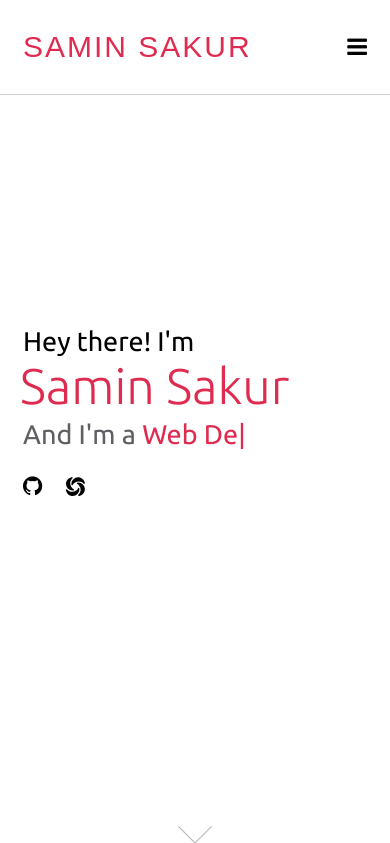
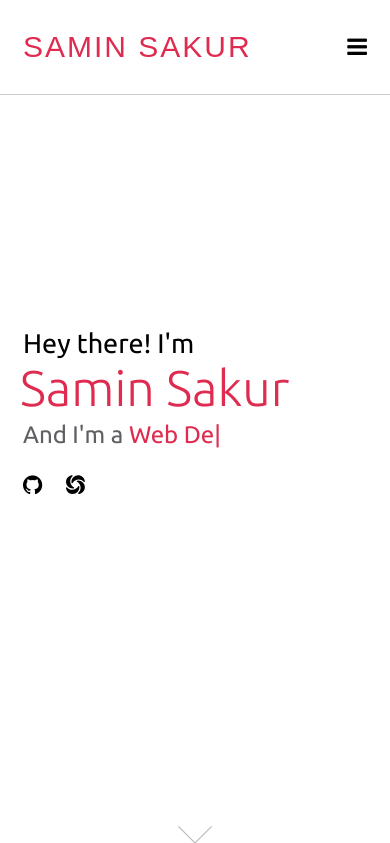
Before and after one commit to saminsakur/saminsakur.github.io, a PHP site: page / in a window 390 px wide. Shown: the top 843 px of the page. Run offline with PHP 8.4, Linux system fonts and the light colour scheme.

Commit message:
Make it more responsive

```diff
--- a/style.css
+++ b/style.css
@@ -417,6 +417,6 @@ footer .fa-heart {
     font-size: 50px;
   }
   .home .home-content .text-3 {
-    font-size: 27px;
+    font-size: 24px;
   }
 }
```
